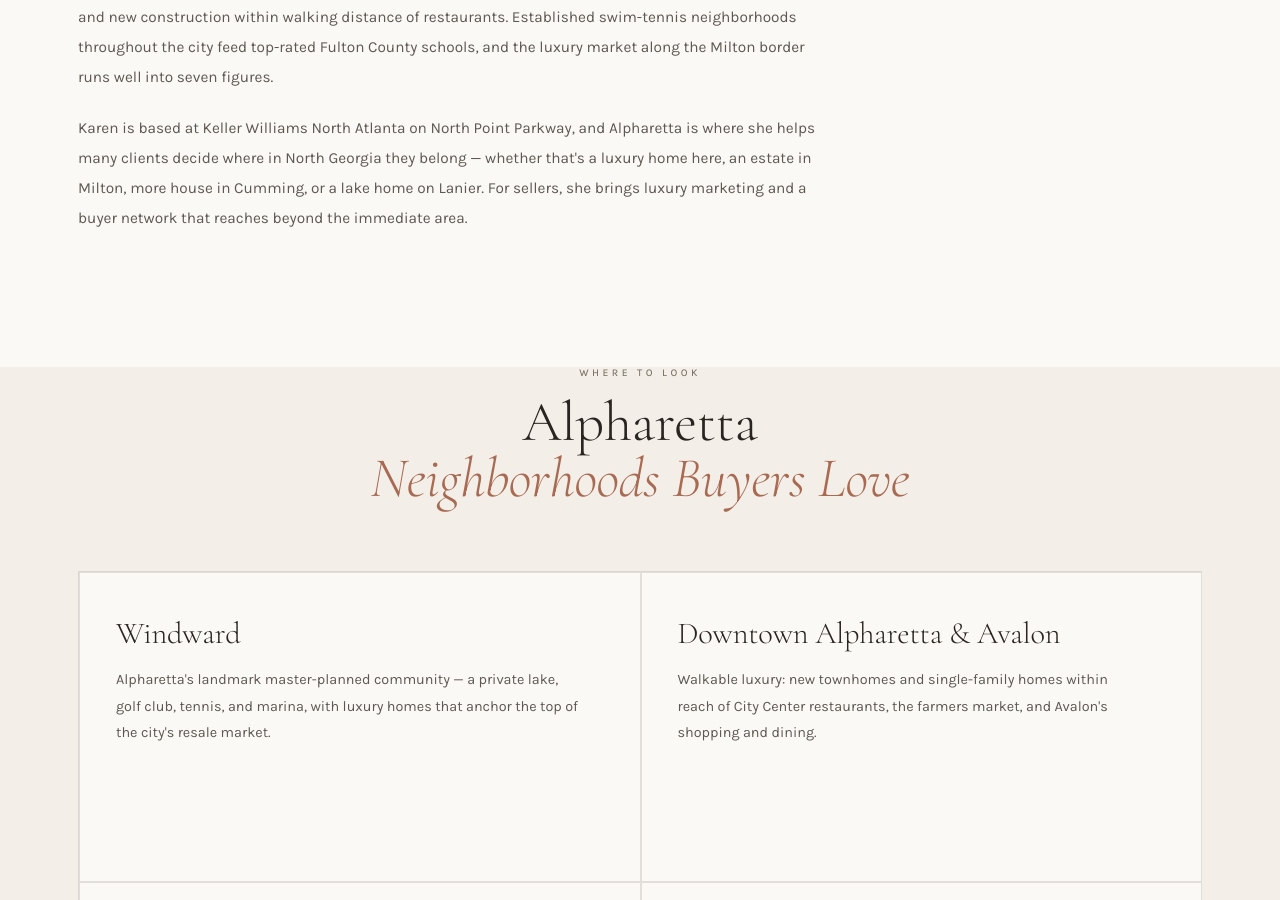
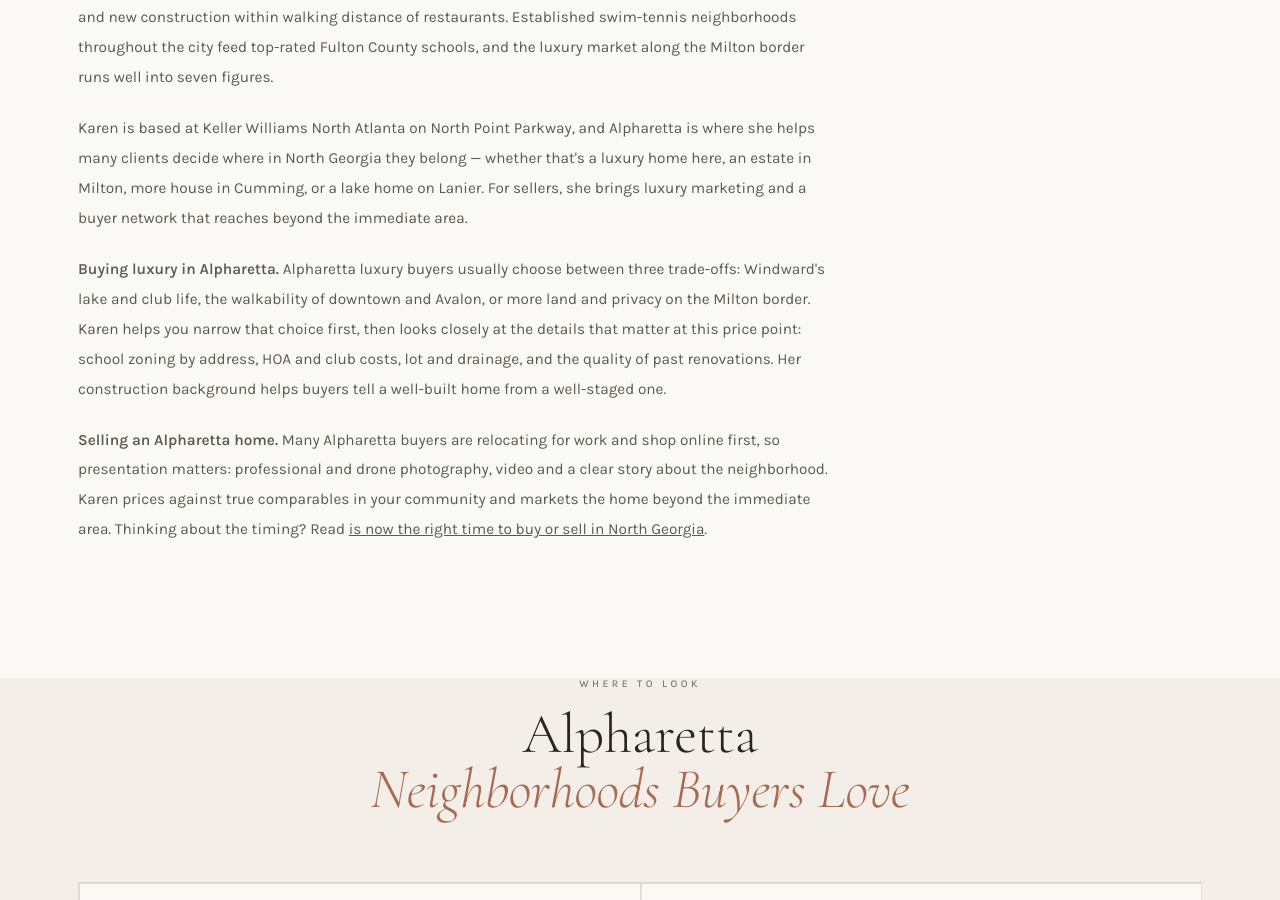
Before and after one commit to Westyn3/karen-hilliard-realtor, a Jekyll site: the page alpharetta.html, which Jekyll copies as it is, in a window 1280 px wide and 900 px high, scrolled down 1212 px. Built offline with Jekyll 4.4.1, drawn with Linux system fonts in a browser that asks for light colours.

Commit message:
Retitle two ranking posts; strengthen Milton and Alpharetta pages (#5)
Claude-Session: https://claude.ai/code/session_01TcFYocd541SwqNUboSzTq3

Co-authored-by: Westyn Hilliard <westyn@knoxlinesystems.com>
Co-authored-by: Claude Opus 5.5 <noreply@anthropic.com>

```diff
--- a/alpharetta.html
+++ b/alpharetta.html
@@ -144,6 +144,8 @@
           <p>Alpharetta is the economic center of North Atlanta. Home to one of the largest concentrations of technology companies in the Southeast, it draws professionals and relocating families who want a short commute, excellent schools, and the walkable amenities of Avalon and downtown Alpharetta's City Center. GA-400 connects the city to Buckhead in one direction and Cumming and Lake Lanier in the other.</p>
           <p>The housing market reflects that demand. Windward, built around a private lake with golf, tennis, and a marina, remains the city's signature luxury community. Downtown Alpharetta has added luxury townhomes and new construction within walking distance of restaurants. Established swim-tennis neighborhoods throughout the city feed top-rated Fulton County schools, and the luxury market along the Milton border runs well into seven figures.</p>
           <p>Karen is based at Keller Williams North Atlanta on North Point Parkway, and Alpharetta is where she helps many clients decide where in North Georgia they belong — whether that's a luxury home here, an estate in Milton, more house in Cumming, or a lake home on Lanier. For sellers, she brings luxury marketing and a buyer network that reaches beyond the immediate area.</p>
+      <p><strong>Buying luxury in Alpharetta.</strong> Alpharetta luxury buyers usually choose between three trade-offs: Windward's lake and club life, the walkability of downtown and Avalon, or more land and privacy on the Milton border. Karen helps you narrow that choice first, then looks closely at the details that matter at this price point: school zoning by address, HOA and club costs, lot and drainage, and the quality of past renovations. Her construction background helps buyers tell a well-built home from a well-staged one.</p>
+      <p><strong>Selling an Alpharetta home.</strong> Many Alpharetta buyers are relocating for work and shop online first, so presentation matters: professional and drone photography, video and a clear story about the neighborhood. Karen prices against true comparables in your community and markets the home beyond the immediate area. Thinking about the timing? Read <a href="/blog/right-time-to-buy-or-sell-north-georgia/">is now the right time to buy or sell in North Georgia</a>.</p>
       </div>
     </div>
   </section>
--- a/milton.html
+++ b/milton.html
@@ -144,6 +144,8 @@
           <p>Milton is where North Atlanta goes for room. Incorporated to preserve its horse-country character, the city enforces large-lot zoning across much of its land, so estates on acreage, equestrian farms, and gated golf communities define the market rather than dense subdivisions. Cambridge and Milton High Schools rank among the best in the state, and downtown Crabapple has become a walkable village with restaurants and shops.</p>
           <p>The luxury inventory is deep and varied. The Manor Golf & Country Club offers gated estates around a Tom Watson course; White Columns and Crooked Creek deliver club living on large lots; and the horse farms along Birmingham Highway and Freemanville Road represent some of the most distinctive properties in the metro. Prices for true Milton estates start around $1.5M and run well past $5M.</p>
           <p>Karen represents Milton buyers and sellers with a luxury-specific approach: professional and drone photography, cinematic video, discreet marketing to her luxury and relocation network, and negotiation built around the details that matter at this price point — barns, pastures, well and septic, and lot topography. Her construction background is a genuine advantage on estates with outbuildings, pools, and complex systems.</p>
+      <p><strong>What to check before buying a Milton estate.</strong> Most Milton estates sit outside city sewer, so the septic system and well deserve their own inspections. Barns, fencing, pastures and outbuildings need a closer look than a standard home inspection gives them, and lot topography affects drainage, usable land and what you can add later. Karen also checks what the subdivision covenants allow for horses, outbuildings and fences before you make an offer.</p>
+      <p><strong>Selling a Milton home.</strong> Milton luxury buyers compare a short list of properties carefully, so pricing has to be built on true comparables: similar acreage, community and condition, not just square footage. Karen documents the land, the systems and the outbuildings up front, markets the home to her luxury and relocation network, and can sell quietly when privacy matters. For more on what you're paying for in Milton, read her <a href="/blog/luxury-homes-milton-ga/">Milton luxury homes buyer's guide</a>.</p>
       </div>
     </div>
   </section>
```
Also changed, not shown: _posts/2026-09-14-downsizing-north-atlanta-north-georgia.md (+2 -2 lines), _posts/2026-10-09-right-time-to-buy-or-sell-north-georgia.md (+2 -1 lines), _posts/2026-10-16-luxury-homes-milton-ga.md (+2 -2 lines).
